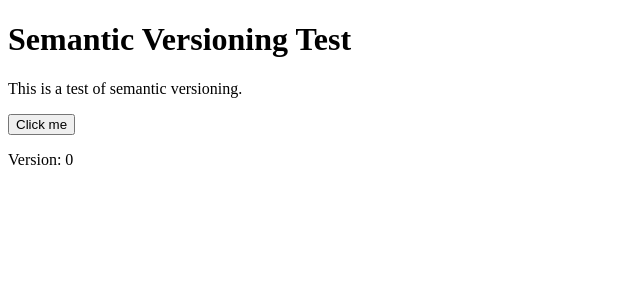
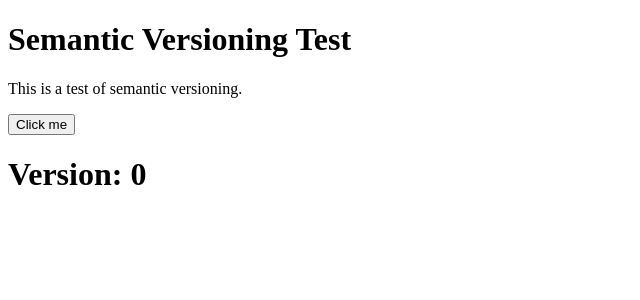
Before and after one commit to matsjfunke/semantic_versioning_test, a Next.js app: page / in a window 1280 px wide. Shown: the top 300 px of the page, without its empty margins (0-640 px from the left). Built offline with nearby package versions, Linux system fonts and the light colour scheme.

Commit message:
refactor: test

```diff
--- a/src/app/page.tsx
+++ b/src/app/page.tsx
@@ -15,7 +15,7 @@ export default function Home() {
       >
         Click me
       </button>
-      <p>Version: {version}</p>
+      <h1>Version: {version}</h1>
     </div>
   );
 }
```
